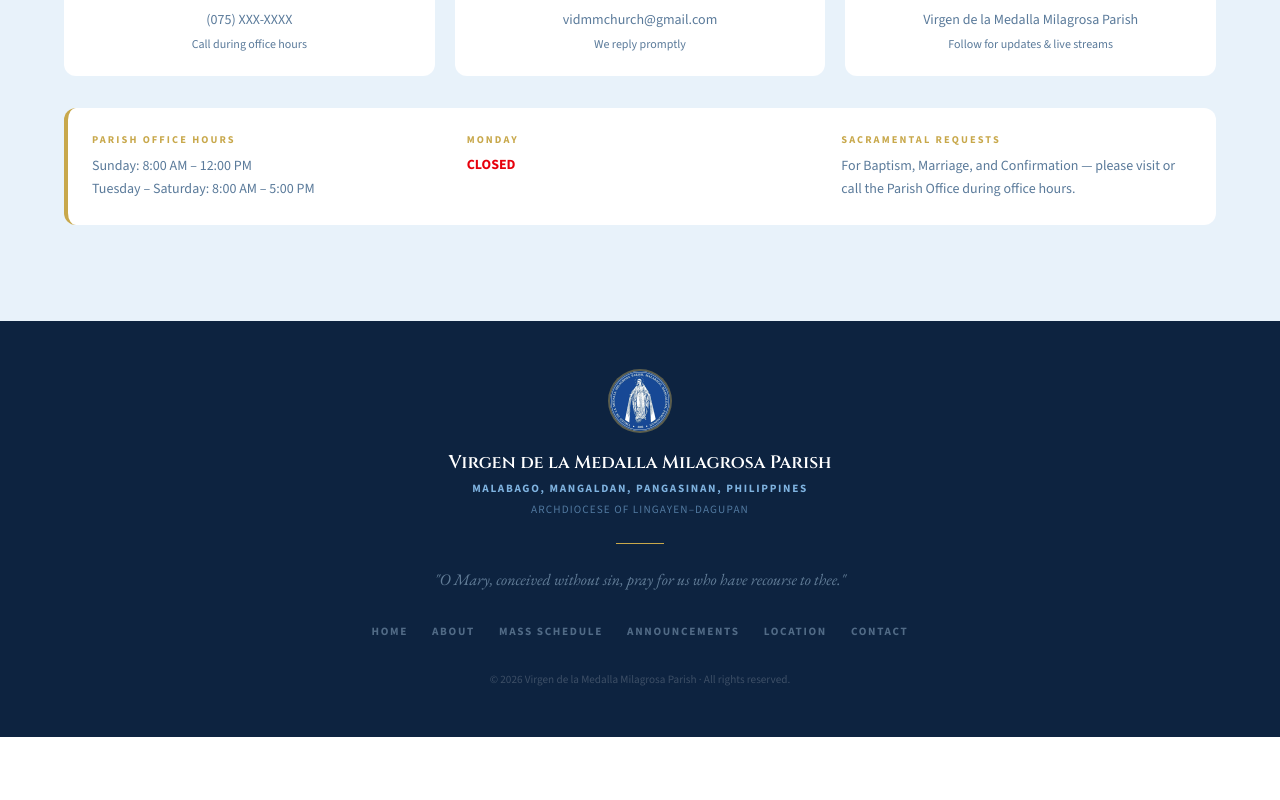
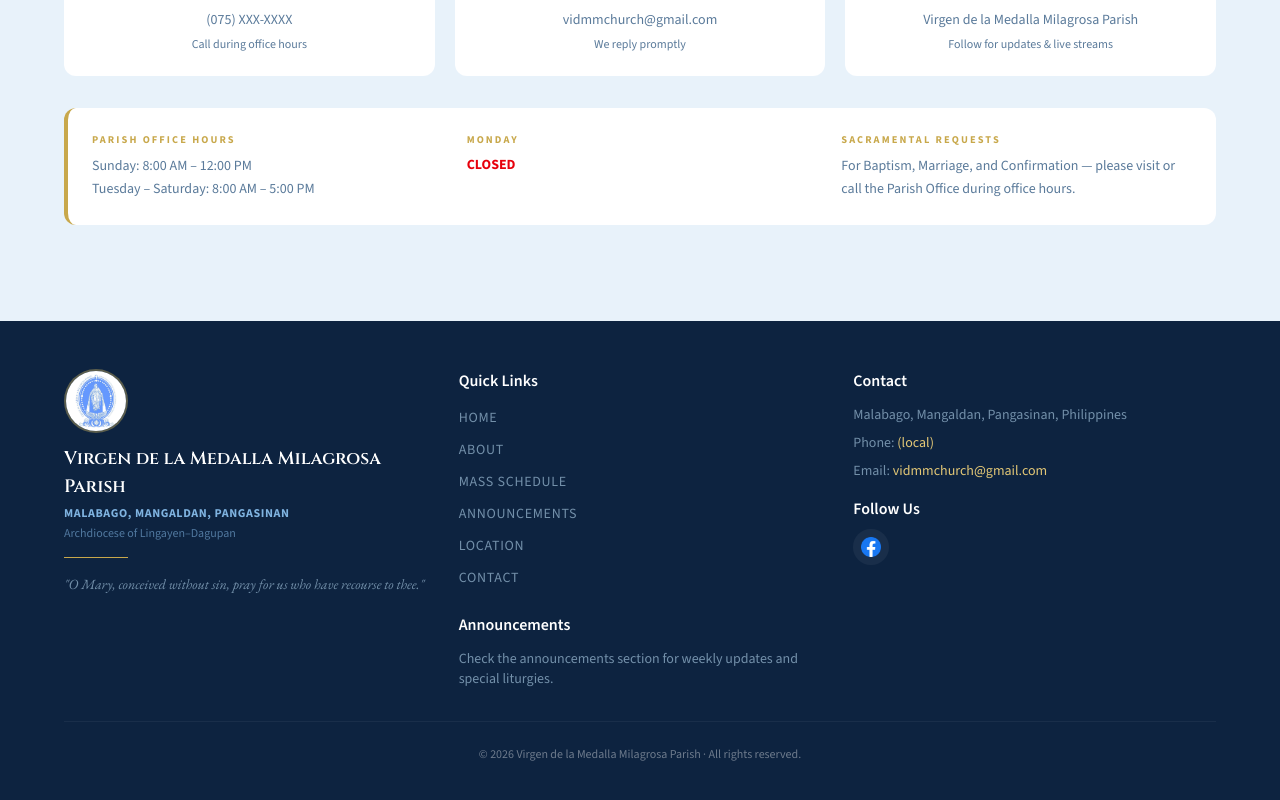
Before and after one commit to Saintzycode/vdlmm-parish, a Vue app: page / in a window 1280 px wide. Shown: the part 5392-6192 px from the top of the page. Before the commit the page ends 6129 px from the top, so only its background shows below. Built offline with nearby package versions, Linux system fonts and the light colour scheme; no server answers; the database is empty.

Commit message:
re design the footer section and added a facebook icon

```diff
--- a/src/components/FooterSection.vue
+++ b/src/components/FooterSection.vue
@@ -1,54 +1,67 @@
 <template>
-  <footer class="bg-[#0D2340] py-12 px-4">
-    <div class="max-w-6xl mx-auto flex flex-col items-center text-center">
+  <footer class="bg-[#0D2340] text-[#EAF6FF] py-12 px-6">
+    <div class="max-w-6xl mx-auto grid grid-cols-1 md:grid-cols-3 gap-8">
 
-      <!-- LOGO -->
-      <div class="w-16 h-16 rounded-full border-2 border-[#C8A84B]/40 bg-[#4A7FBF]/10 flex items-center justify-center mb-4 overflow-hidden">
-        <img :src="logoSrc" alt="parish logo" class="w-full h-full object-cover" />
+      <!-- LEFT: Logo & Identity -->
+      <div class="flex flex-col items-start">
+        <div class="w-16 h-16 rounded-full border-2 border-[#C8A84B]/40 bg-[#4A7FBF]/10 flex items-center justify-center mb-3 overflow-hidden">
+          <img :src="logoSrc" alt="Virgen de la Medalla Milagrosa logo" class="w-full h-full object-cover" />
+        </div>
+        <h3 class="font-display text-white text-lg font-semibold">Virgen de la Medalla Milagrosa Parish</h3>
+        <p class="text-xs font-bold tracking-wider uppercase text-[#7FB3E0] mt-1">Malabago, Mangaldan, Pangasinan</p>
+        <p class="text-xs text-[#7FB3E0]/60 mt-1">Archdiocese of Lingayen–Dagupan</p>
+
+        <div class="w-16 h-px bg-[#C8A84B] my-4"></div>
+        <p class="font-body-serif italic text-[#B8D8F0]/60 text-sm max-w-sm">"O Mary, conceived without sin, pray for us who have recourse to thee."</p>
       </div>
 
-      <!-- NAME -->
-      <h3 class="font-display text-white text-base sm:text-lg font-semibold mb-1">
-        Virgen de la Medalla Milagrosa Parish
-      </h3>
-      <p class="text-[0.7rem] font-bold tracking-[0.15em] uppercase text-[#7FB3E0] mb-1">
-        Malabago, Mangaldan, Pangasinan, Philippines
-      </p>
-      <p class="text-[0.7rem] tracking-widest uppercase text-[#7FB3E0]/60 mb-6">
-        Archdiocese of Lingayen–Dagupan
-      </p>
+      <!-- MIDDLE: Quick Links -->
+      <div>
+        <h4 class="font-semibold text-white mb-3">Quick Links</h4>
+        <ul class="flex flex-col gap-2">
+          <li v-for="link in footerLinks" :key="link.href">
+            <a :href="link.href" class="text-sm font-medium uppercase tracking-wider text-[#B8D8F0]/60 hover:text-[#E4C876] transition-colors">{{ link.label }}</a>
+          </li>
+        </ul>
 
-      <!-- GOLD LINE -->
-      <div class="w-12 h-px bg-[#C8A84B] mb-6"></div>
+        <h4 class="font-semibold text-white mt-6 mb-3">Announcements</h4>
+        <p class="text-sm text-[#B8D8F0]/60 max-w-sm">Check the announcements section for weekly updates and special liturgies.</p>
+      </div>
 
-      <!-- PRAYER -->
-      <p class="font-body-serif italic text-[#B8D8F0]/50 text-sm sm:text-base mb-8 max-w-md">
-        "O Mary, conceived without sin, pray for us who have recourse to thee."
-      </p>
+      <!-- RIGHT: Contact & Social -->
+      <div>
+        <h4 class="font-semibold text-white mb-3">Contact</h4>
+        <address class="not-italic text-sm text-[#B8D8F0]/60 space-y-2">
+          <div>Malabago, Mangaldan, Pangasinan, Philippines</div>
+          <div>Phone: <a class="text-[#E4C876] hover:underline" href="tel:+63">(local)</a></div>
+          <div>Email: <a class="text-[#E4C876] hover:underline" href="mailto:info@example.com">vidmmchurch@gmail.com
+</a></div>
+        </address>
 
-      <!-- NAV LINKS -->
-      <nav class="flex flex-wrap justify-center gap-x-6 gap-y-2 mb-8">
-        <a
-          v-for="link in footerLinks"
-          :key="link.href"
-          :href="link.href"
-          class="text-[0.7rem] font-bold tracking-[0.15em] uppercase text-[#B8D8F0]/40 hover:text-[#E4C876] transition-colors duration-200"
-        >
-          {{ link.label }}
-        </a>
-      </nav>
+        <div class="mt-4">
+          <h4 class="font-semibold text-white mb-2">Follow Us</h4>
+          <div class="flex items-center gap-3">
+            <a v-for="s in socialLinks" :key="s.label" :href="s.href" class="p-2 rounded-full bg-white/5 hover:bg-white/10 transition-colors" :aria-label="s.label">
+              <span v-if="s.img">
+                <img :src="s.img" :alt="s.label" class="w-5 h-5 object-contain" />
+              </span>
+              <span v-else v-html="s.icon" class="w-5 h-5 fill-current text-[#B8D8F0]/80"></span>
+            </a>
+          </div>
+        </div>
+      </div>
 
-      <!-- COPYRIGHT -->
-      <p class="text-[0.7rem] text-white/20">
-        © {{ currentYear }} Virgen de la Medalla Milagrosa Parish · All rights reserved.
-      </p>
+    </div>
 
+    <div class="max-w-6xl mx-auto mt-8 border-t border-white/5 pt-6 text-center">
+      <p class="text-xs text-white/40">© {{ currentYear }} Virgen de la Medalla Milagrosa Parish · All rights reserved.</p>
     </div>
   </footer>
 </template>
 
 <script setup>
-import logoImg from '../assets/Main.jpg'
+import logoImg from '../assets/Official.jpg'
+import facebookImg from '../assets/facebook.png'
 
 const logoSrc = logoImg
 const currentYear = new Date().getFullYear()
@@ -61,4 +74,8 @@ const footerLinks = [
   { label: 'Location', href: '#location' },
   { label: 'Contact', href: '#contact' },
 ]
+
+const socialLinks = [
+  { label: 'Facebook', href: 'https://www.facebook.com/VMMParish', img: facebookImg },
+]
 </script>
```
Also changed, not shown: src/assets/facebook.png (added).
